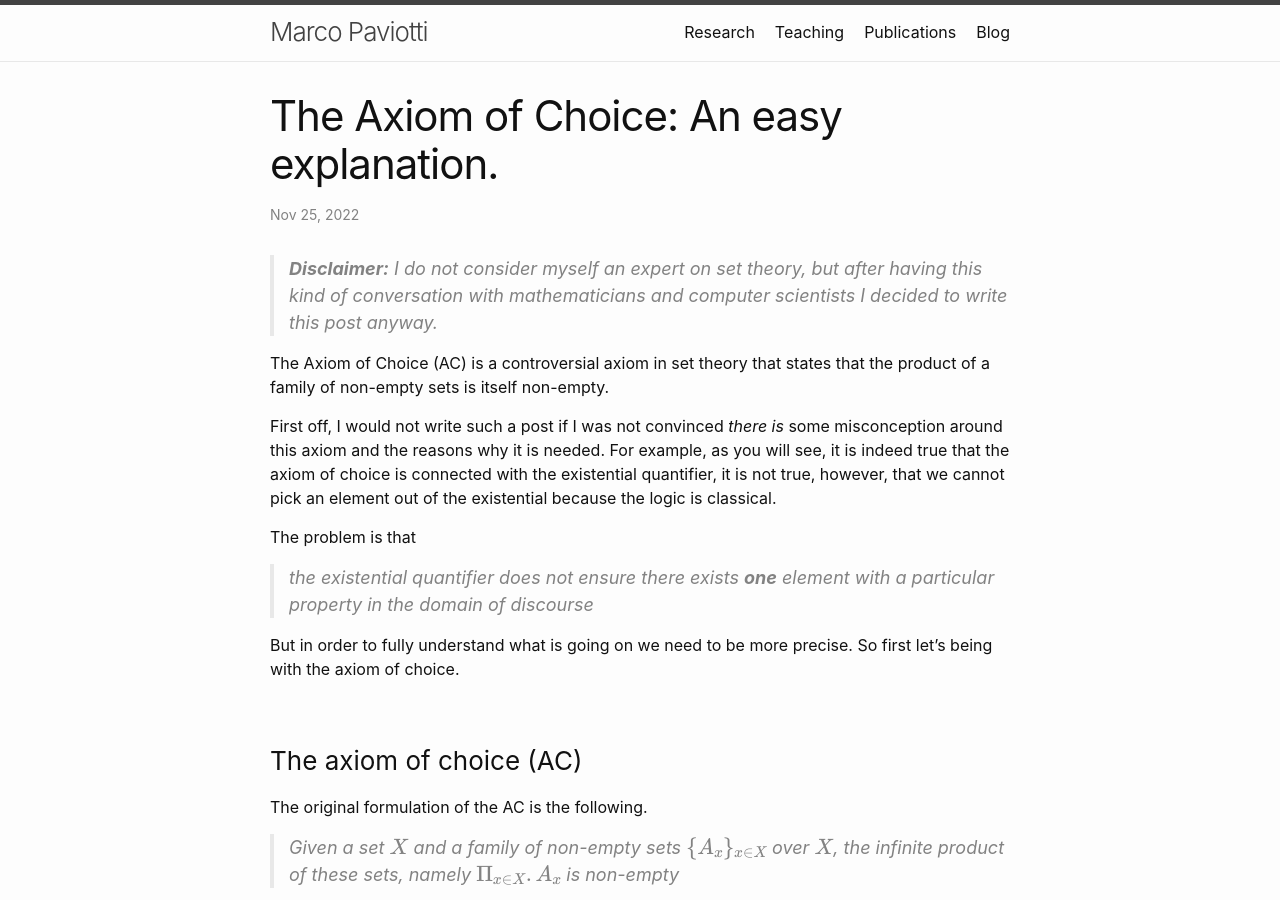
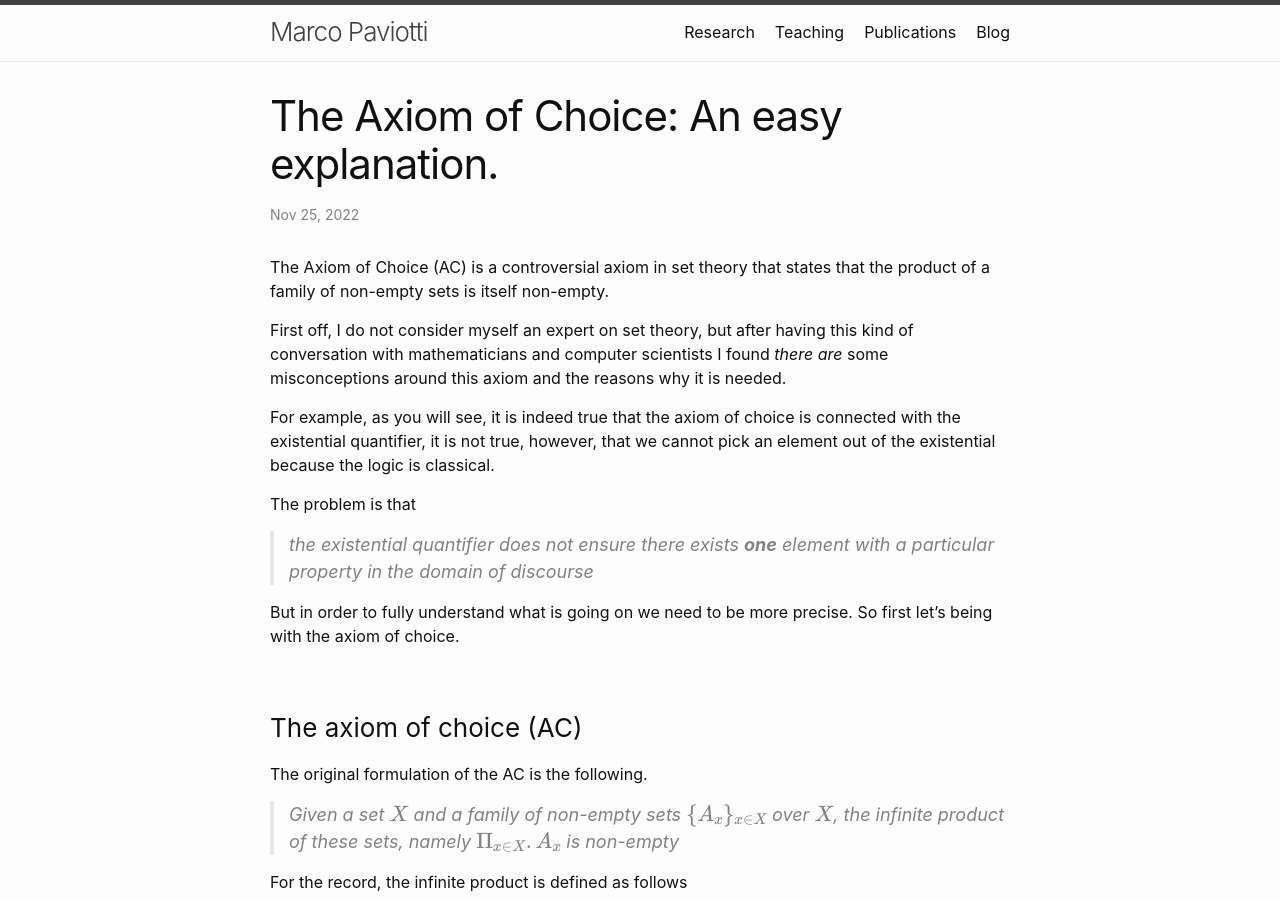
Before and after one commit to mpaviotti/mpaviotti.github.com, a Jekyll site: the page built from _posts/2022-11-22-axiom-of-choice.markdown, in a window 1280 px wide and 900 px high. Built offline with Jekyll 4.4.1, drawn with Linux system fonts in a browser that asks for light colours; formulas are drawn with MathJax 3.

Commit message:
modified date

```diff
--- a/_posts/2022-11-22-axiom-of-choice.markdown
+++ b/_posts/2022-11-22-axiom-of-choice.markdown
@@ -5,12 +5,11 @@ date:   2022-11-25 13:14:21 +0000
 categories: foundations types
 ---
 
-> **Disclaimer:** I do not consider myself an expert on set theory, but after having this kind  of conversation with mathematicians and computer scientists I decided to write this post anyway.
-
 The Axiom of Choice (AC) is a controversial axiom in set theory that states that the product of a family of non-empty sets is itself non-empty.
 
-First off, I would not write such a post if I was not convinced *there is* some
-misconception around this axiom and the reasons why it is needed.
+First off, I do not consider myself an expert on set theory, but after having this kind  of conversation with mathematicians and computer scientists I found *there are* some
+misconceptions around this axiom and the reasons why it is needed.
+
 For example, as you will see, it is indeed true that the axiom of choice is connected with the existential quantifier, it is not true, however, that we cannot pick an element out of the existential because the logic is classical.
 
 The problem is that
```
